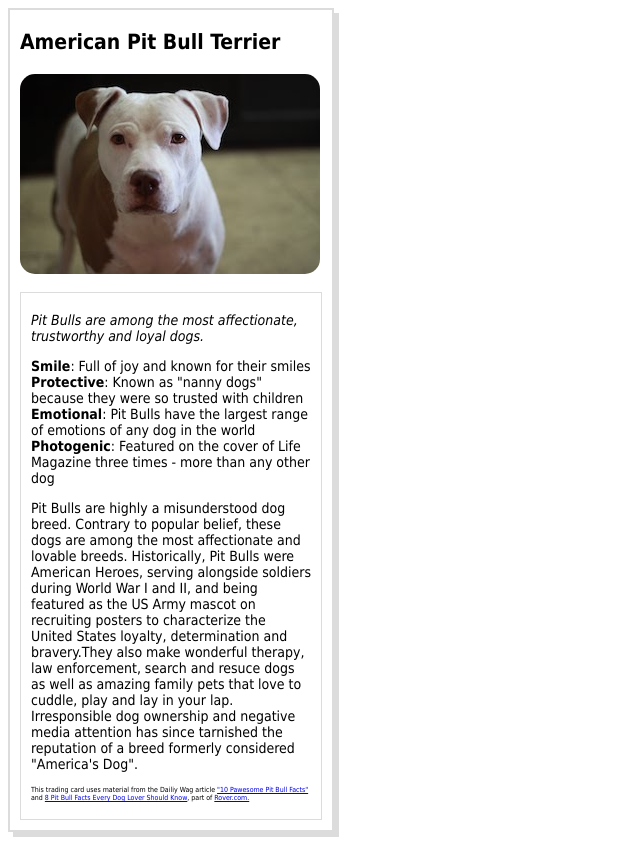
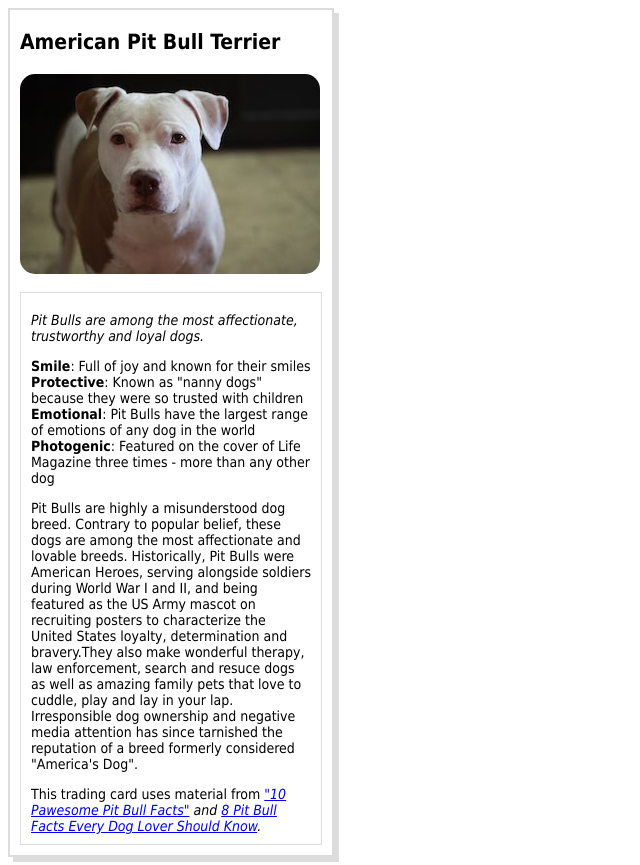
Before and after one commit to slmichetti/udacity-programmingnano, a plain HTML site: page Animal_Card/card.html in a window 1280 px wide. Shown: the whole page, without its empty margins (0-640 px from the left). Before the commit the page ends 840 px from the top, so only its background shows below. Drawn offline with Linux system fonts and the light colour scheme.

Commit message:
Add cite element for reference

```diff
--- a/Animal_Card/card.html
+++ b/Animal_Card/card.html
@@ -6,10 +6,9 @@
 	<link rel="stylesheet" href="style.css">
 </head>
 <body>
-	<div>
 	<div class="container">
 		<h3>American Pit Bull Terrier</h3>
-			<img class="round-corners" src="pitbull.jpg" width=300 height=200 alt="Pitbull Terrier">
+		<img class="round-corners" src="pitbull.jpg" width="300" height="200" alt="Pitbull Terrier">
 		<div class="info">
 			<p class="facts">
 				Pit Bulls are among the most affectionate, trustworthy and loyal dogs.
@@ -31,10 +30,9 @@
 			<p>
 				Pit Bulls are highly a misunderstood dog breed. Contrary to popular belief, these dogs are among the most affectionate and lovable breeds. Historically, Pit Bulls were American Heroes, serving alongside soldiers during World War I and II, and being featured as the US Army mascot on recruiting posters to characterize the United States loyalty, determination and bravery.They also make wonderful therapy, law enforcement, search and resuce dogs as well as amazing family pets that love to cuddle, play and lay in your lap. Irresponsible dog ownership and negative media attention has since tarnished the reputation of a breed formerly considered "America's Dog".
 			</p>
-				<p class="reference">
-					This trading card uses material from the Dailiy Wag article <a href="https://wagwalking.com/daily/pit-bull-facts" target= "_blank">"10 Pawesome Pit Bull Facts"</a> and <a href="https://www.rover.com/blog/important-pit-bull-facts/" target="_blank">8 Pit Bull Facts Every Dog Lover Should Know</a>, part of <a href="http://www.rover.com" target="_blank">Rover.com.</a>
-				</p>
-			</div>
+			<footer>
+				This trading card uses material from <cite><a href="https://wagwalking.com/daily/pit-bull-facts" target= "_blank">"10 Pawesome Pit Bull Facts"</a> and <a href="https://www.rover.com/blog/important-pit-bull-facts/" target="_blank">8 Pit Bull Facts Every Dog Lover Should Know</a>.</cite>
+			</footer>
 		</div>
 	</div>
 </body>
--- a/Animal_Card/style.css
+++ b/Animal_Card/style.css
@@ -45,6 +45,6 @@ h3 {
 	font-weight: bold;
 	}
 
-.reference {
-	font-size: .5em;
+cite {
+
 	}
```
Lines whose indentation alone changed are shown as unchanged.
